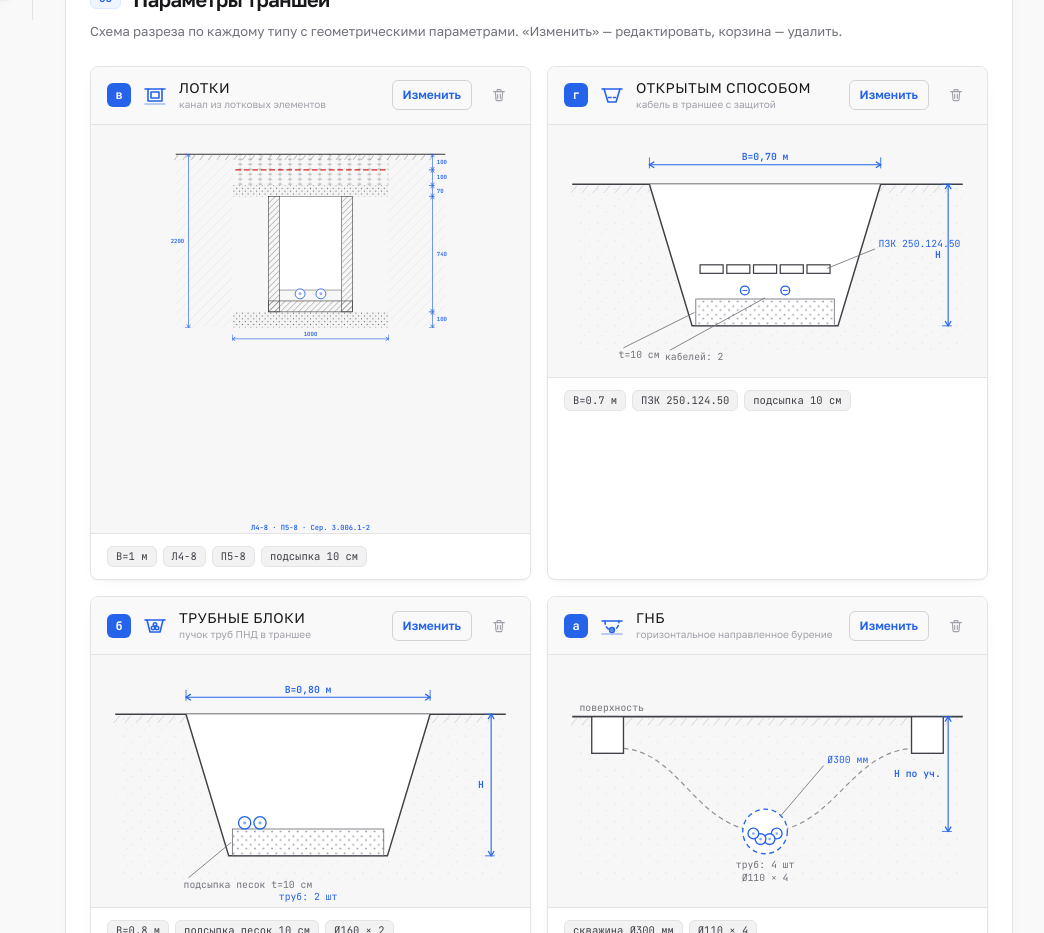
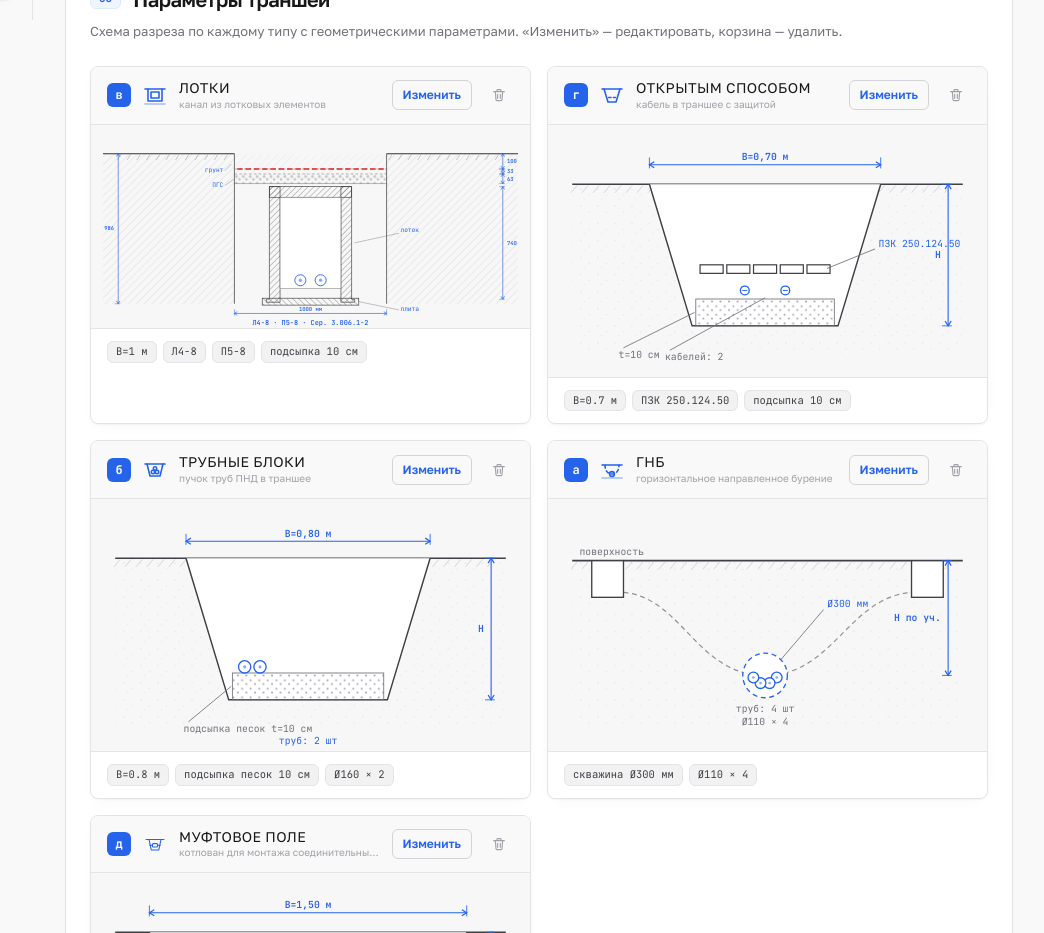
Before and after one commit to inferums/CableEstimate, a React (Vite) app: page / in a window 1280 px wide. Shown: the part 780-1713 px from the top of the page, without its empty margins (235-1279 px from the left). Built offline with nearby package versions, Linux system fonts and the light colour scheme; a web font is replaced by a local one.

Commit message:
refactor: схема прокладки в лотке по Схема_в_лотке.svg, штриховки лоток/плита/ПГС/грунт

```diff
--- a/src/components/diagrams.tsx
+++ b/src/components/diagrams.tsx
@@ -223,126 +223,167 @@ function BlockDiagram({ p }: { p: ParamsMap["block"] }) {
   );
 }
 
-/* =========================== лотки (процедурный SVG) =========================== */
+/* =========================== лотки (по Схема_в_лотке.svg) =========================== */
 function LotokDiagram({ p, cables }: { p: ParamsMap["lotok"]; cables: number }) {
   const tray = TRAYS.find((t) => t.mark === p.trayMark) ?? TRAYS[0];
   const plate = PLATES.find((t) => t.mark === p.plateMark) ?? PLATES[0];
 
-  // Реальные размеры в мм
-  const B_mm = Math.max(p.width * 1000, tray.innerW + 240);
-  const H_total = 2200;
-  const h_top = 100;
-  const h_tape = 100;
-  const h_protect = 70;
-  const h_tray = tray.innerH + 140;
-  const h_bedding = Math.round(p.bedding * 1000);
-  const trayW = tray.innerW + 140;
-  const trayWall = 70;
+  const s = 0.22;
+  const B = Math.max(p.width * 1000, tray.innerW + 240);
+  const cx = 300;
+  const xL = cx - (B * s) / 2;
+  const xR = cx + (B * s) / 2;
+  const dimX = 22;
 
-  // Фиксированный масштаб: 1 мм = 0.22 пикселя (сохраняет пропорции 1180×2200)
-  const scale = 0.22;
-  const vbW = Math.round(B_mm * scale) + 160; // + отступы для размеров
-  const vbH = Math.round(H_total * scale) + 80;
-  const marginX = 70;
-  const marginY_top = 30;
-  const trenchPx = B_mm * scale;
-  const x0 = (vbW - trenchPx) / 2;
-  const yGround = marginY_top;
+  /* Вертикальные координаты (сверху вниз) */
+  const yG = 30;                                       // поверхность земли
+  const yTape = yG + 100 * s;                          // сигнальная лента
+  const yBackfillBot = yTape + 33 * s;                 // низ обратной засыпки
+  const yPGS = yBackfillBot + 63 * s;                  // низ ПГС
+  const yTrayBot = yPGS + 20 * s;                      // дно лотка (верхняя плита, y=712 в SVG)
+  const yFlange = yTrayBot + (tray.innerH + 140) * s;  // полки лотка (y=535 в SVG)
+  const yPlate = yFlange + 16 * s;                     // плита перекрытия
+  const yEnd = yPlate + 14 * s;
 
-  const yTape = yGround + h_top * scale;
-  const yProtectTop = yTape + h_tape * scale;
-  const yProtectBot = yProtectTop + h_protect * scale;
-  const yTrayTop = yProtectBot;
-  const yTrayBot = yTrayTop + h_tray * scale;
-  const yBeddingBot = yTrayBot + h_bedding * scale;
+  /* Горизонтальные размеры лотка */
+  const trayW = (tray.innerW + 140) * s;
+  const wallT = 70 * s;
+  const flangeExt = 20 * s;
+  const flangeW = trayW + 2 * flangeExt;
+  const trayLeft = cx - trayW / 2;
+  const trayRight = cx + trayW / 2;
+  const flangeLeft = cx - flangeW / 2;
+  const flangeRight = cx + flangeW / 2;
+  const innerLeft = trayLeft + wallT;
+  const innerRight = trayRight - wallT;
+  const innerW = innerRight - innerLeft;
+  const cavityTop = yTrayBot + wallT;
+  const cavityH = yFlange - wallT - cavityTop;
 
-  const trayInnerX = x0 + (B_mm - trayW) / 2 * scale;
-  const trayInnerW_px = (trayW - 2 * trayWall) * scale;
-  const trayWallPx = trayWall * scale;
-  const trayInnerH_px = tray.innerH * scale;
+  const hG = yTape - yG;
+  const hBackfill = yBackfillBot - yTape;
+  const hPGS = yPGS - yBackfillBot;
+  const hTray = yFlange - yTrayBot;
+
+  const soilId = uid("soil");
+  const concId = uid("conc");
+  const pgsId = uid("pgs");
+  const plateHatchId = uid("plateH");
 
   const showCables = Math.min(cables, 6);
-  const cableR = Math.max(3, Math.min(7, trayInnerW_px / (showCables * 3)));
+  const cableR = Math.max(3, Math.min(8, innerW / (showCables * 3)));
 
-  const soilId = uid("soil");
-  const backfillId = uid("backfill");
-  const protectId = uid("protect");
-  const trayHatchId = uid("trayhatch");
+  const grassTicks: React.ReactNode[] = [];
+  for (let x = dimX + 4; x < xL - 2; x += 14) {
+    grassTicks.push(<line key={`gl${x}`} x1={x} y1={yG + 1} x2={x - 5} y2={yG + 9} stroke="#999" strokeWidth="0.8" />);
+    grassTicks.push(<line key={`gr${x}`} x1={xR + 4 + (x - dimX)} y1={yG + 1} x2={xR + (x - dimX) - 1} y2={yG + 9} stroke="#999" strokeWidth="0.8" />);
+  }
 
   return (
-    <svg viewBox={`0 0 ${vbW} ${vbH}`} className="w-full h-auto select-none" style={{ maxHeight: 400 }}>
+    <svg viewBox={`0 0 600 ${Math.round(yEnd + 36)}`} className="w-full h-auto select-none" style={{ maxHeight: 420 }}>
       <defs>
-        <pattern id={soilId} width="10" height="10" patternUnits="userSpaceOnUse" patternTransform="rotate(45)">
-          <line x1="0" y1="0" x2="0" y2="10" stroke="#B0B0B8" strokeWidth="0.8" />
+        {/* Грунт — наклонные линии */}
+        <pattern id={soilId} width="8" height="8" patternUnits="userSpaceOnUse" patternTransform="rotate(45)">
+          <line x1="0" y1="0" x2="0" y2="8" stroke="#8B8B95" strokeWidth="0.8" />
         </pattern>
-        <pattern id={backfillId} width="14" height="14" patternUnits="userSpaceOnUse">
-          <line x1="4" y1="2" x2="10" y2="2" stroke="#888" strokeWidth="0.7" />
-          <line x1="7" y1="0" x2="7" y2="5" stroke="#888" strokeWidth="0.7" />
-          <line x1="4" y1="9" x2="10" y2="9" stroke="#888" strokeWidth="0.7" />
-          <line x1="7" y1="7" x2="7" y2="12" stroke="#888" strokeWidth="0.7" />
+        {/* Лоток / бетон — наклонные линии (другой наклон) */}
+        <pattern id={concId} width="6" height="6" patternUnits="userSpaceOnUse" patternTransform="rotate(45)">
+          <line x1="0" y1="0" x2="0" y2="6" stroke="#555" strokeWidth="0.9" />
         </pattern>
-        <pattern id={protectId} width="8" height="8" patternUnits="userSpaceOnUse">
-          <circle cx="2" cy="2" r="0.9" fill="#666" />
-          <circle cx="6" cy="6" r="0.9" fill="#666" />
-          <circle cx="2" cy="6" r="0.5" fill="#999" />
-          <circle cx="6" cy="2" r="0.5" fill="#999" />
+        {/* ПГС — кружки */}
+        <pattern id={pgsId} width="10" height="10" patternUnits="userSpaceOnUse">
+          <circle cx="3" cy="3" r="1.5" fill="none" stroke="#777" strokeWidth="0.7" />
+          <circle cx="7.5" cy="7" r="1.2" fill="none" stroke="#777" strokeWidth="0.7" />
         </pattern>
-        <pattern id={trayHatchId} width="6" height="6" patternUnits="userSpaceOnUse" patternTransform="rotate(45)">
+        {/* Плита — наклонные линии (обратный наклон) */}
+        <pattern id={plateHatchId} width="6" height="6" patternUnits="userSpaceOnUse" patternTransform="rotate(-45)">
           <line x1="0" y1="0" x2="0" y2="6" stroke="#555" strokeWidth="0.9" />
         </pattern>
       </defs>
 
-      {/* Грунт по бокам */}
-      <rect x={0} y={yGround} width={x0} height={yBeddingBot - yGround} fill={`url(#${soilId})`} opacity="0.4" />
-      <rect x={x0 + trenchPx} y={yGround} width={vbW - x0 - trenchPx} height={yBeddingBot - yGround} fill={`url(#${soilId})`} opacity="0.4" />
+      {/* ===== Грунт (боковые массивы) ===== */}
+      <rect x={0} y={yG} width={xL} height={yEnd - yG} fill={`url(#${soilId})`} opacity="0.45" />
+      <rect x={xR} y={yG} width={600 - xR} height={yEnd - yG} fill={`url(#${soilId})`} opacity="0.45" />
 
-      {/* Обратная засыпка */}
-      <rect x={x0} y={yGround} width={trenchPx} height={yProtectTop - yGround} fill={`url(#${backfillId})`} />
+      {/* Поверхность земли */}
+      <line x1={0} y1={yG} x2={xL} y2={yG} stroke="#333" strokeWidth="1.5" />
+      <line x1={xR} y1={yG} x2={600} y2={yG} stroke="#333" strokeWidth="1.5" />
+      {grassTicks}
+
+      {/* Стенки траншеи */}
+      <line x1={xL} y1={yG} x2={xL} y2={yEnd} stroke="#333" strokeWidth="1" />
+      <line x1={xR} y1={yG} x2={xR} y2={yEnd} stroke="#333" strokeWidth="1" />
+
+      {/* Обратная засыпка (грунт выше ПГС) */}
+      <rect x={xL} y={yG} width={xR - xL} height={yBackfillBot - yG} fill={`url(#${soilId})`} opacity="0.25" />
+
+      {/* Разделительные линии слоёв */}
+      <line x1={xL} y1={yTape} x2={xR} y2={yTape} stroke="#555" strokeWidth="0.6" strokeDasharray="4 3" />
+      <line x1={xL} y1={yBackfillBot} x2={xR} y2={yBackfillBot} stroke="#555" strokeWidth="0.6" strokeDasharray="4 3" />
 
       {/* Сигнальная лента */}
-      <line x1={x0 + 4} y1={yTape} x2={x0 + trenchPx - 4} y2={yTape} stroke="#DC2626" strokeWidth="2" strokeDasharray="8 4" />
+      <line x1={xL + 4} y1={yTape} x2={xR - 4} y2={yTape} stroke="#DC2626" strokeWidth="2" strokeDasharray="8 4" />
 
-      {/* Защитная засыпка */}
-      <rect x={x0} y={yProtectTop} width={trenchPx} height={h_protect * scale} fill={`url(#${protectId})`} />
+      {/* ===== ПГС — заштрихована ===== */}
+      <rect x={xL} y={yBackfillBot} width={xR - xL} height={hPGS} fill={`url(#${pgsId})`} />
+      <line x1={xL} y1={yPGS} x2={xR} y2={yPGS} stroke="#555" strokeWidth="0.6" />
 
-      {/* Постель */}
-      <rect x={x0} y={yTrayBot} width={trenchPx} height={h_bedding * scale} fill={`url(#${protectId})`} />
+      {/* ===== Лоток (перевёрнутый: дно вверху, полки внизу, открыт вниз) ===== */}
+      {/* Дно лотка (верхняя плита) — заштриховано */}
+      <rect x={trayLeft} y={yTrayBot} width={trayW} height={wallT} fill={`url(#${concId})`} stroke="#333" strokeWidth="0.9" />
 
-      {/* Лоток U-образный */}
-      <rect x={trayInnerX} y={yTrayBot - trayWallPx} width={trayInnerW_px + 2 * trayWallPx} height={trayWallPx} fill={`url(#${trayHatchId})`} stroke="#333" strokeWidth="0.8" />
-      <rect x={trayInnerX} y={yTrayTop} width={trayWallPx} height={h_tray * scale} fill={`url(#${trayHatchId})`} stroke="#333" strokeWidth="0.8" />
-      <rect x={trayInnerX + trayInnerW_px + trayWallPx} y={yTrayTop} width={trayWallPx} height={h_tray * scale} fill={`url(#${trayHatchId})`} stroke="#333" strokeWidth="0.8" />
-      <rect x={trayInnerX + trayWallPx} y={yTrayTop} width={trayInnerW_px} height={trayInnerH_px} fill="#fff" stroke="#333" strokeWidth="0.6" />
+      {/* Левая стенка + полка */}
+      <path
+        d={`M${trayLeft} ${yTrayBot + wallT} V${yFlange} H${flangeLeft} V${yFlange + flangeExt} H${innerLeft} V${cavityTop} H${trayLeft + wallT} V${yTrayBot} H${trayLeft} Z`}
+        fill={`url(#${concId})`} stroke="#333" strokeWidth="0.9"
+      />
+      {/* Правая стенка + полка */}
+      <path
+        d={`M${trayRight} ${yTrayBot + wallT} V${yFlange} H${flangeRight} V${yFlange + flangeExt} H${innerRight} V${cavityTop} H${trayRight - wallT} V${yTrayBot} H${trayRight} Z`}
+        fill={`url(#${concId})`} stroke="#333" strokeWidth="0.9"
+      />
 
-      {/* Кабели */}
+      {/* Внутренняя полость */}
+      <rect x={innerLeft} y={cavityTop} width={innerW} height={Math.max(0, cavityH)} fill="#fff" stroke="#333" strokeWidth="0.5" />
+
+      {/* Кабели внутри лотка */}
       {Array.from({ length: showCables }, (_, i) => {
-        const gap = trayInnerW_px / (showCables + 1);
-        const cx = trayInnerX + trayWallPx + gap * (i + 1);
-        const cy = yTrayBot - trayWallPx - cableR - 3;
+        const gap = innerW / (showCables + 1);
+        const cableCx = innerLeft + gap * (i + 1);
+        const cableCy = yFlange - wallT - cableR - 4;
         return (
           <g key={i}>
-            <circle cx={cx} cy={cy} r={cableR} fill="#fff" stroke="#2563EB" strokeWidth="1.2" />
-            <circle cx={cx} cy={cy} r={cableR * 0.3} fill="#2563EB" opacity="0.5" />
+            <circle cx={cableCx} cy={cableCy} r={cableR} fill="#fff" stroke={ACC} strokeWidth="1.3" />
+            <circle cx={cableCx} cy={cableCy} r={cableR * 0.3} fill={ACC} opacity="0.55" />
           </g>
         );
       })}
 
-      {/* Поверхность земли */}
-      <line x1={0} y1={yGround} x2={vbW} y2={yGround} stroke="#333" strokeWidth="1.5" />
-      {Array.from({ length: Math.floor(vbW / 12) }, (_, i) => (
-        <line key={i} x1={i * 12 + 4} y1={yGround} x2={i * 12 - 2} y2={yGround + 8} stroke="#888" strokeWidth="0.8" />
-      ))}
+      {/* ===== Плита перекрытия — заштрихована ===== */}
+      <rect x={flangeLeft - 6} y={yPlate - 5} width={flangeW + 12} height={10} fill={`url(#${plateHatchId})`} stroke="#333" strokeWidth="0.9" />
 
-      {/* Размерные линии */}
-      <DimV x={18} y1={yGround} y2={yBeddingBot} label={`${H_total}`} side="l" />
-      <DimV x={vbW - 18} y1={yGround} y2={yTape} label={`${h_top}`} side="r" />
-      <DimV x={vbW - 18} y1={yTape} y2={yProtectTop} label={`${h_tape}`} side="r" />
-      <DimV x={vbW - 18} y1={yProtectTop} y2={yProtectBot} label={`${h_protect}`} side="r" />
-      <DimV x={vbW - 18} y1={yTrayTop} y2={yTrayBot} label={`${h_tray}`} side="r" />
-      <DimV x={vbW - 18} y1={yTrayBot} y2={yBeddingBot} label={`${h_bedding}`} side="r" />
-      <DimH x1={x0} x2={x0 + trenchPx} y={yBeddingBot + 16} label={`${Math.round(B_mm)}`} />
+      {/* ===== Размерные выноски ===== */}
+      <DimV x={dimX} y1={yG} y2={yEnd} label={`${Math.round((yEnd - yG) / s)}`} side="l" />
+      <DimV x={578} y1={yG} y2={yTape} label={`${Math.round(hG / s)}`} side="r" />
+      <DimV x={578} y1={yTape} y2={yBackfillBot} label={`${Math.round(hBackfill / s)}`} side="r" />
+      <DimV x={578} y1={yBackfillBot} y2={yPGS} label={`${Math.round(hPGS / s)}`} side="r" />
+      <DimV x={578} y1={yTrayBot} y2={yFlange} label={`${Math.round(hTray / s)}`} side="r" />
+      <DimH x1={xL} x2={xR} y={yEnd + 14} label={`${Math.round(B)} мм`} />
 
-      <text x={vbW / 2} y={vbH - 4} textAnchor="middle" fontSize="10" fontFamily="JetBrains Mono, monospace" fill="#2563EB" fontWeight="600">
+      {/* ===== Выноски-подписи ===== */}
+      <line x1={trayRight + 4} y1={yTrayBot + hTray / 2} x2={xR + 18} y2={yTrayBot + hTray / 2 - 14} stroke={MUT} strokeWidth="0.6" />
+      <Txt x={xR + 20} y={yTrayBot + hTray / 2 - 16} t="лоток" fill={ACC} size={9} />
+
+      <line x1={flangeRight + 6} y1={yPlate} x2={xR + 18} y2={yPlate + 12} stroke={MUT} strokeWidth="0.6" />
+      <Txt x={xR + 20} y={yPlate + 14} t="плита" fill={ACC} size={9} />
+
+      <line x1={xL} y1={yBackfillBot + hPGS / 2} x2={xL - 14} y2={yBackfillBot + hPGS / 2 + 10} stroke={MUT} strokeWidth="0.6" />
+      <Txt x={xL - 16} y={yBackfillBot + hPGS / 2 + 12} t="ПГС" anchor="end" fill={ACC} size={9} />
+
+      <line x1={xL - 4} y1={yG + (yBackfillBot - yG) / 2} x2={xL - 14} y2={yG + (yBackfillBot - yG) / 2 + 10} stroke={MUT} strokeWidth="0.6" />
+      <Txt x={xL - 16} y={yG + (yBackfillBot - yG) / 2 + 12} t="грунт" anchor="end" fill={ACC} size={9} />
+
+      <text x={cx} y={yEnd + 30} textAnchor="middle" fontSize="10" fontFamily="JetBrains Mono, monospace" fill={ACC} fontWeight="600">
         {tray.mark} · {plate.mark} · Сер. 3.006.1-2
       </text>
     </svg>
```
